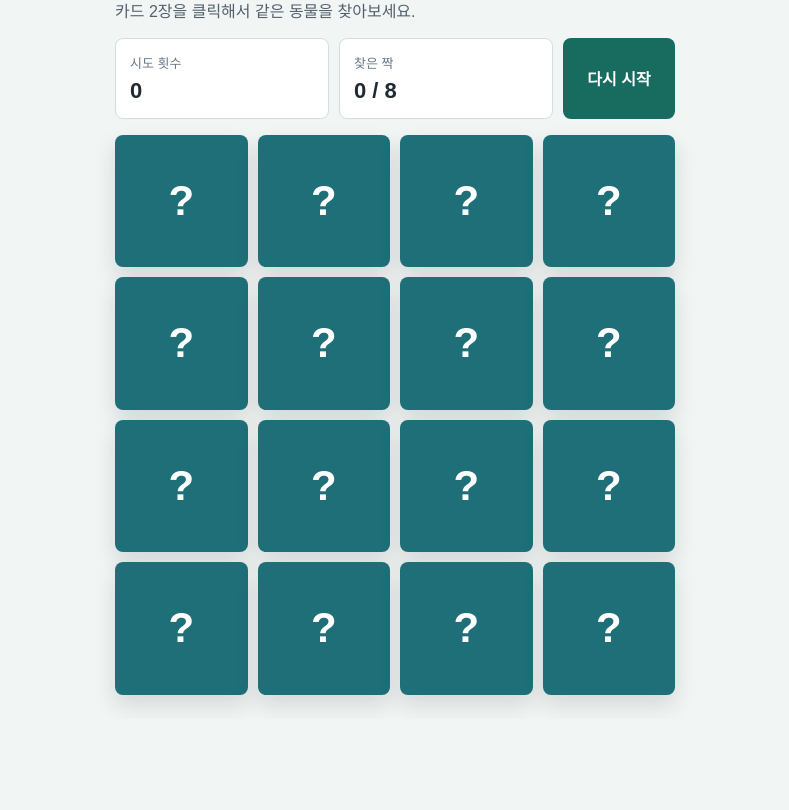
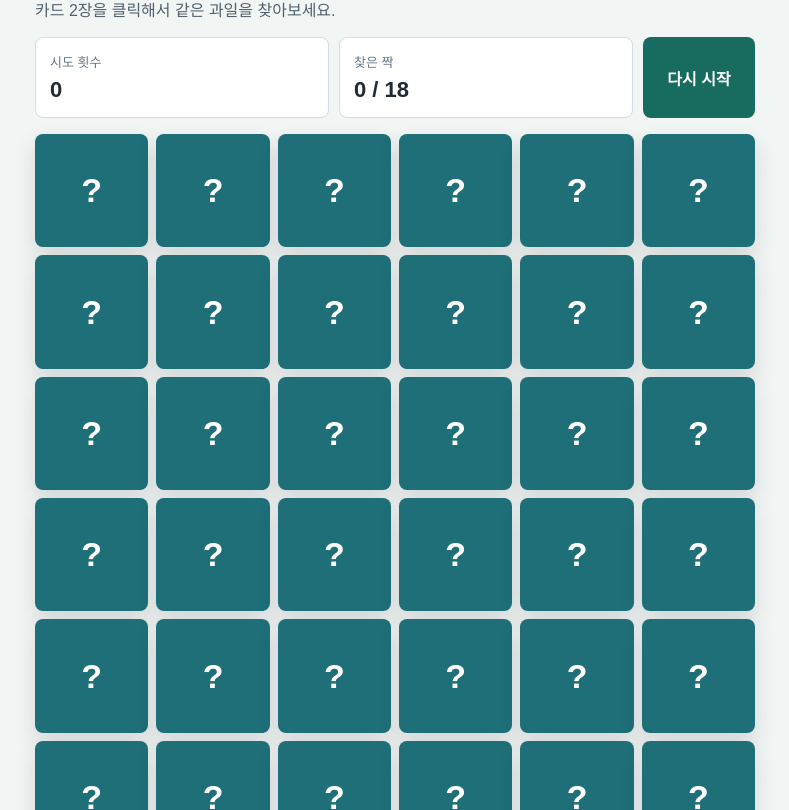
Before and after one commit to LeeSangHee-bit/puzzle-game, a plain HTML site: page index.html in a window 1280 px wide. Shown: the part 81-891 px from the top of the page, without its empty margins (245-1034 px from the left). Before the commit the page ends 800 px from the top, so only its background shows below. Drawn offline with Linux system fonts and the light colour scheme.

Commit message:
6x6으로 변경

```diff
--- a/css/styles.css
+++ b/css/styles.css
@@ -14,7 +14,7 @@ body {
 }
 
 .game {
-  width: min(100%, 560px);
+  width: min(100%, 720px);
 }
 
 .game-header {
@@ -75,8 +75,8 @@ h1 {
 
 .board {
   display: grid;
-  grid-template-columns: repeat(4, 1fr);
-  gap: 10px;
+  grid-template-columns: repeat(6, 1fr);
+  gap: 8px;
 }
 
 .card {
@@ -100,15 +100,15 @@ h1 {
 .card::before {
   content: "?";
   color: #ffffff;
-  font-size: 42px;
+  font-size: 34px;
   font-weight: 700;
 }
 
-/* 카드가 열렸을 때 동물 이미지가 보이도록 처리합니다. */
+/* 카드가 열렸을 때 과일 이미지가 보이도록 처리합니다. */
 .card-image {
   display: none;
-  width: 76%;
-  height: 76%;
+  width: 80%;
+  height: 80%;
   pointer-events: none;
   user-select: none;
 }
@@ -153,10 +153,10 @@ h1 {
   }
 
   .board {
-    gap: 8px;
+    gap: 6px;
   }
 
   .card::before {
-    font-size: 34px;
+    font-size: 26px;
   }
 }
--- a/index.html
+++ b/index.html
@@ -3,15 +3,15 @@
 <head>
   <meta charset="UTF-8">
   <meta name="viewport" content="width=device-width, initial-scale=1.0">
-  <title>동물 짝 맞추기</title>
+  <title>과일 짝 맞추기</title>
   <link rel="icon" href="favicon.ico" type="image/x-icon">
   <link rel="stylesheet" href="css/styles.css">
 </head>
 <body>
   <main class="game">
     <header class="game-header">
-      <h1>동물 짝 맞추기</h1>
-      <p id="message">카드 2장을 클릭해서 같은 동물을 찾아보세요.</p>
+      <h1>과일 짝 맞추기</h1>
+      <p id="message">카드 2장을 클릭해서 같은 과일을 찾아보세요.</p>
     </header>
 
     <section class="status-panel" aria-label="게임 상태">
@@ -21,12 +21,12 @@
       </div>
       <div class="status-card">
         <span>찾은 짝</span>
-        <strong id="match-count">0 / 8</strong>
+        <strong id="match-count">0 / 18</strong>
       </div>
       <button id="reset-button" class="reset-button" type="button">다시 시작</button>
     </section>
 
-    <section id="board" class="board" aria-label="동물 카드 게임판"></section>
+    <section id="board" class="board" aria-label="과일 카드 게임판"></section>
   </main>
 
   <script src="js/util.js"></script>
--- a/js/board.js
+++ b/js/board.js
@@ -6,13 +6,13 @@ const PuzzleBoard = {
     this.boardElement = boardElement;
   },
 
-  // 카드 안에 들어갈 동물 이미지 요소를 만듭니다.
+  // 카드 안에 들어갈 과일 이미지 요소를 만듭니다.
   createCardImage(card) {
     const image = document.createElement("img");
 
     image.className = "card-image";
     image.src = card.imageUrl;
-    image.alt = card.animalName;
+    image.alt = card.fruitName;
     image.draggable = false;
 
     return image;
@@ -25,7 +25,7 @@ const PuzzleBoard = {
     button.type = "button";
     button.className = "card";
     button.dataset.id = card.id;
-    button.setAttribute("aria-label", `${card.animalName} 카드`);
+    button.setAttribute("aria-label", `${card.fruitName} 카드`);
 
     if (card.isFlipped) {
       button.classList.add("flipped");
@@ -41,7 +41,7 @@ const PuzzleBoard = {
     return button;
   },
 
-  // 카드 데이터를 기준으로 4x4 퍼즐 보드를 다시 그립니다.
+  // 카드 데이터를 기준으로 6x6 퍼즐 보드를 다시 그립니다.
   render(cards, onCardClick) {
     this.boardElement.innerHTML = "";
 
--- a/js/game.js
+++ b/js/game.js
@@ -1,13 +1,23 @@
 const PuzzleGame = {
-  animals: [
-    { id: "cat", name: "고양이", color: "#f4a261", accent: "#e76f51" },
-    { id: "dog", name: "강아지", color: "#bc8a5f", accent: "#8d5524" },
-    { id: "panda", name: "판다", color: "#f8f9fa", accent: "#2f3437" },
-    { id: "fox", name: "여우", color: "#f77f00", accent: "#d95d00" },
-    { id: "bear", name: "곰", color: "#8d6e63", accent: "#5d4037" },
-    { id: "rabbit", name: "토끼", color: "#f8c8dc", accent: "#d98bae" },
-    { id: "lion", name: "사자", color: "#d4a017", accent: "#8f5f00" },
-    { id: "koala", name: "코알라", color: "#9e9e9e", accent: "#616161" }
+  fruits: [
+    { id: "apple", name: "사과", color: "#e63946", accent: "#9d0208" },
+    { id: "banana", name: "바나나", color: "#ffd166", accent: "#f4a261" },
+    { id: "grape", name: "포도", color: "#7b2cbf", accent: "#5a189a" },
+    { id: "orange", name: "오렌지", color: "#f77f00", accent: "#d95d00" },
+    { id: "strawberry", name: "딸기", color: "#ef476f", accent: "#c9184a" },
+    { id: "watermelon", name: "수박", color: "#2a9d8f", accent: "#e63946" },
+    { id: "peach", name: "복숭아", color: "#ffb4a2", accent: "#e5989b" },
+    { id: "kiwi", name: "키위", color: "#8ac926", accent: "#6a994e" },
+    { id: "lemon", name: "레몬", color: "#f9dc5c", accent: "#f4c430" },
+    { id: "cherry", name: "체리", color: "#d90429", accent: "#8d0801" },
+    { id: "pineapple", name: "파인애플", color: "#f4d35e", accent: "#5f8d4e" },
+    { id: "mango", name: "망고", color: "#ffbe0b", accent: "#fb8500" },
+    { id: "pear", name: "배", color: "#c7f464", accent: "#8ab17d" },
+    { id: "blueberry", name: "블루베리", color: "#4361ee", accent: "#3a0ca3" },
+    { id: "plum", name: "자두", color: "#9d4edd", accent: "#5a189a" },
+    { id: "melon", name: "멜론", color: "#b5e48c", accent: "#76c893" },
+    { id: "coconut", name: "코코넛", color: "#bc8a5f", accent: "#6f4e37" },
+    { id: "lime", name: "라임", color: "#70e000", accent: "#38b000" }
   ],
   checkDelay: 700,
   state: null,
@@ -26,16 +36,16 @@ const PuzzleGame = {
     };
   },
 
-  // 동물 8쌍을 만들어 4x4 카드 데이터로 변환합니다.
+  // 과일 18쌍을 만들어 6x6 카드 데이터로 변환합니다.
   createCards() {
-    const animalPairs = [...this.animals, ...this.animals];
-    const shuffledAnimals = PuzzleUtil.shuffle(animalPairs);
+    const fruitPairs = [...this.fruits, ...this.fruits];
+    const shuffledFruits = PuzzleUtil.shuffle(fruitPairs);
 
-    return shuffledAnimals.map((animal, index) => ({
+    return shuffledFruits.map((fruit, index) => ({
       id: index,
-      animalId: animal.id,
-      animalName: animal.name,
-      imageUrl: PuzzleUtil.createAnimalImageUrl(animal),
+      fruitId: fruit.id,
+      fruitName: fruit.name,
+      imageUrl: PuzzleUtil.createFruitImageUrl(fruit),
       isFlipped: false,
       isMatched: false
     }));
@@ -44,7 +54,7 @@ const PuzzleGame = {
   // 게임 상태 영역의 숫자를 갱신합니다.
   updateStatus() {
     this.elements.tryCountText.textContent = this.state.tryCount;
-    this.elements.matchCountText.textContent = `${this.state.matchCount} / ${this.animals.length}`;
+    this.elements.matchCountText.textContent = `${this.state.matchCount} / ${this.fruits.length}`;
   },
 
   // 카드 id로 현재 카드 객체를 찾습니다.
@@ -54,12 +64,12 @@ const PuzzleGame = {
 
   // 모든 짝을 찾았는지 판단합니다.
   checkClearCondition() {
-    if (this.state.matchCount !== this.animals.length) {
+    if (this.state.matchCount !== this.fruits.length) {
       return;
     }
 
     this.state.isCleared = true;
-    this.elements.messageElement.textContent = `클리어! ${this.state.tryCount}번 만에 모든 동물을 찾았습니다.`;
+    this.elements.messageElement.textContent = `클리어! ${this.state.tryCount}번 만에 모든 과일을 찾았습니다.`;
   },
 
   // 열려 있는 카드 2장이 같은 과일인지 확인합니다.
@@ -70,20 +80,20 @@ const PuzzleGame = {
 
     this.state.tryCount += 1;
 
-    if (firstCard.animalId === secondCard.animalId) {
+    if (firstCard.fruitId === secondCard.fruitId) {
       firstCard.isMatched = true;
       secondCard.isMatched = true;
       this.state.matchCount += 1;
       this.state.openedCardIds = [];
       this.state.isChecking = false;
-      this.elements.messageElement.textContent = `${firstCard.animalName} 짝을 찾았습니다.`;
+      this.elements.messageElement.textContent = `${firstCard.fruitName} 짝을 찾았습니다.`;
       this.updateStatus();
       this.render();
       this.checkClearCondition();
       return;
     }
 
-    this.elements.messageElement.textContent = "다른 동물입니다. 다시 시도해보세요.";
+    this.elements.messageElement.textContent = "다른 과일입니다. 다시 시도해보세요.";
     PuzzleBoard.markWrongCards([firstCardId, secondCardId]);
 
     setTimeout(() => {
@@ -122,7 +132,7 @@ const PuzzleGame = {
     this.state = this.createInitialState();
     this.state.cards = this.createCards();
 
-    this.elements.messageElement.textContent = "카드 2장을 클릭해서 같은 동물을 찾아보세요.";
+    this.elements.messageElement.textContent = "카드 2장을 클릭해서 같은 과일을 찾아보세요.";
     this.updateStatus();
     this.render();
   },
--- a/js/util.js
+++ b/js/util.js
@@ -14,18 +14,18 @@ const PuzzleUtil = {
     return shuffledItems;
   },
 
-  // 외부 이미지 파일 없이도 동물 이미지처럼 보이도록 SVG 이미지 주소를 만듭니다.
-  createAnimalImageUrl(animal) {
+  // 외부 이미지 파일 없이도 과일처럼 보이도록 SVG 이미지 주소를 만듭니다.
+  createFruitImageUrl(fruit) {
     const svg = `
       <svg xmlns="http://www.w3.org/2000/svg" viewBox="0 0 120 120">
         <rect width="120" height="120" rx="24" fill="#f5f7fb"/>
-        <circle cx="60" cy="58" r="34" fill="${animal.color}"/>
-        <circle cx="45" cy="35" r="13" fill="${animal.accent}"/>
-        <circle cx="75" cy="35" r="13" fill="${animal.accent}"/>
-        <circle cx="48" cy="54" r="5" fill="#202a33"/>
-        <circle cx="72" cy="54" r="5" fill="#202a33"/>
-        <path d="M52 70 Q60 78 68 70" stroke="#202a33" stroke-width="5" fill="none" stroke-linecap="round"/>
-        <text x="60" y="108" text-anchor="middle" font-size="13" font-family="Arial" fill="#27313a">${animal.id}</text>
+        <path d="M61 32 C78 34 91 48 88 66 C85 86 72 96 60 96 C48 96 35 86 32 66 C29 48 43 34 59 32 Z" fill="${fruit.color}"/>
+        <path d="M61 30 C62 21 68 17 76 17" stroke="#5f8d4e" stroke-width="6" fill="none" stroke-linecap="round"/>
+        <path d="M70 25 C82 21 90 26 91 36 C79 39 72 34 70 25 Z" fill="#6a994e"/>
+        <circle cx="50" cy="52" r="7" fill="${fruit.accent}" opacity="0.55"/>
+        <circle cx="71" cy="69" r="8" fill="${fruit.accent}" opacity="0.45"/>
+        <path d="M48 43 C55 38 65 38 72 43" stroke="#ffffff" stroke-width="5" fill="none" stroke-linecap="round" opacity="0.55"/>
+        <text x="60" y="111" text-anchor="middle" font-size="12" font-family="Arial" fill="#27313a">${fruit.id}</text>
       </svg>
     `;
 
```
Also changed, not shown: 2 other files. Lines whose indentation alone changed are shown as unchanged.
